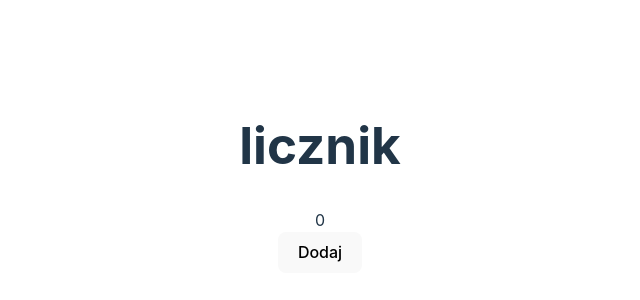
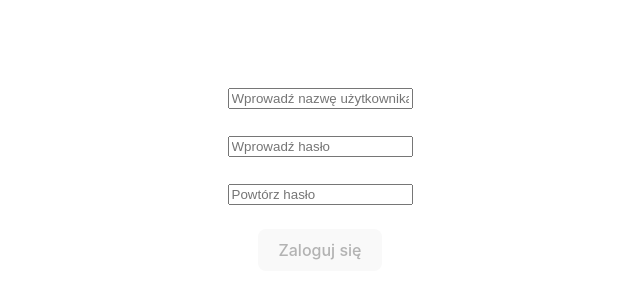
Before and after one commit to antoni-lakomy/Internet-Applications-Course, a React (Vite) app in the folder lab_05_wdai/lab_5_react/: page / in a window 1280 px wide. Shown: the part 222-522 px from the top of the page, without its empty margins (320-960 px from the left). Built offline with nearby package versions, Linux system fonts and the light colour scheme.

Commit message:
ex 3 done

```diff
--- a/lab_05_wdai/lab_5_react/src/App.tsx
+++ b/lab_05_wdai/lab_5_react/src/App.tsx
@@ -2,9 +2,12 @@
 // import reactLogo from './assets/react.svg'
 // import viteLogo from '/vite.svg'
 import './App.css'
+// import Haslo from './components/formularze/zad_3_2';
+import Logowanie from './components/formularze/zad_3_3';
+// import Formularz from './components/formularze/zad_3_1'
 // import Produkt from './components/koszyk/zad_1_1';
-import Licznik from './components/liczniki/zad_2_1';
-import NowyLicznik from './components/liczniki/zad_2_2';
+// import Licznik from './components/liczniki/zad_2_1';
+// import NowyLicznik from './components/liczniki/zad_2_2';
 
 // function Koszyk() {
 //   return (
@@ -34,10 +37,17 @@ export default function App() {
   //   </div>
   // );
 
+  // return (
+      // <Licznik/>
+      // <NowyLicznik/>
+  //   );
+
   return (
-      // <Licznik/>
-      <NowyLicznik/>
-    );
+    // <Formularz/>
+    // <Haslo/>
+     <Logowanie/>
+
+  );
   // const [count, setCount] = useState(0)
 
   // return (
--- /dev/null
+++ b/lab_05_wdai/lab_5_react/src/components/formularze/zad_3_1.tsx
@@ -0,0 +1,11 @@
+import { useState } from "react";
+
+export default function Formularz() {
+  const [tekst, setTekst] = useState<string>("");
+  return (
+    <div>
+      <input type="text" value={tekst} onChange={(e) => setTekst(e.target.value)} placeholder="Tutaj pisać!"/>
+      <div>{tekst}</div>
+    </div>
+  );
+}
--- /dev/null
+++ b/lab_05_wdai/lab_5_react/src/components/formularze/zad_3_2.tsx
@@ -0,0 +1,27 @@
+import { useState } from "react";
+
+export default function Formularz() {
+  const [tekst, setTekst] = useState<string>("");
+  const [tekstTwo, setTekstTwo] = useState<string>("");
+  // const [tekstComp, setTekstComp] = useState<string>("");
+  function tekstComp() {
+    if (tekst == "" && tekstTwo == "") {
+      return "Proszę wprowadzić hasło";
+    } else if (tekst !== tekstTwo) {
+      return "Hasła nie są zgodne!";
+    } else{
+      return "";
+    };
+  }
+  return (
+    <div>
+      <input type="text" value={tekst} onChange={(e) => setTekst(e.target.value)} placeholder="Wprowadź hasło"/>
+      <br />
+      <br />
+      <input type="text" value={tekstTwo} onChange={(e) => setTekstTwo(e.target.value)} placeholder="Powtórz hasło"/>
+      <br />
+      <br />
+      <div>{tekstComp()}</div>
+    </div>
+  );
+}
--- /dev/null
+++ b/lab_05_wdai/lab_5_react/src/components/formularze/zad_3_3.tsx
@@ -0,0 +1,46 @@
+import { useState } from "react";
+
+export default function Logowanie() {
+  const [username, setUsername] = useState<string>("");
+  const [haslo, setHaslo] = useState<string>("");
+  const [hasloRepeat, setHasloRepeat] = useState<string>("");
+
+  const isFilled = () => username && haslo && hasloRepeat;
+
+  function validateLogin() {
+    if (haslo !== hasloRepeat) {
+      alert("Hasła nie są zgodne gałganie!");
+    } else {
+      alert("Hasła zgodne, yuhuuu!");
+    }
+  }
+  return (
+    <div>
+      <input
+        type="text"
+        value={username}
+        onChange={(e) => setUsername(e.target.value)}
+        placeholder="Wprowadź nazwę użytkownika"
+      />
+      <br />
+      <br />
+      <input
+        type="text"
+        value={haslo}
+        onChange={(e) => setHaslo(e.target.value)}
+        placeholder="Wprowadź hasło"
+      />
+      <br />
+      <br />
+      <input
+        type="text"
+        value={hasloRepeat}
+        onChange={(e) => setHasloRepeat(e.target.value)}
+        placeholder="Powtórz hasło"
+      />
+      <br />
+      <br />
+      <button onClick={validateLogin} disabled={!isFilled()}>Zaloguj się</button>
+    </div>
+  );
+}
```
